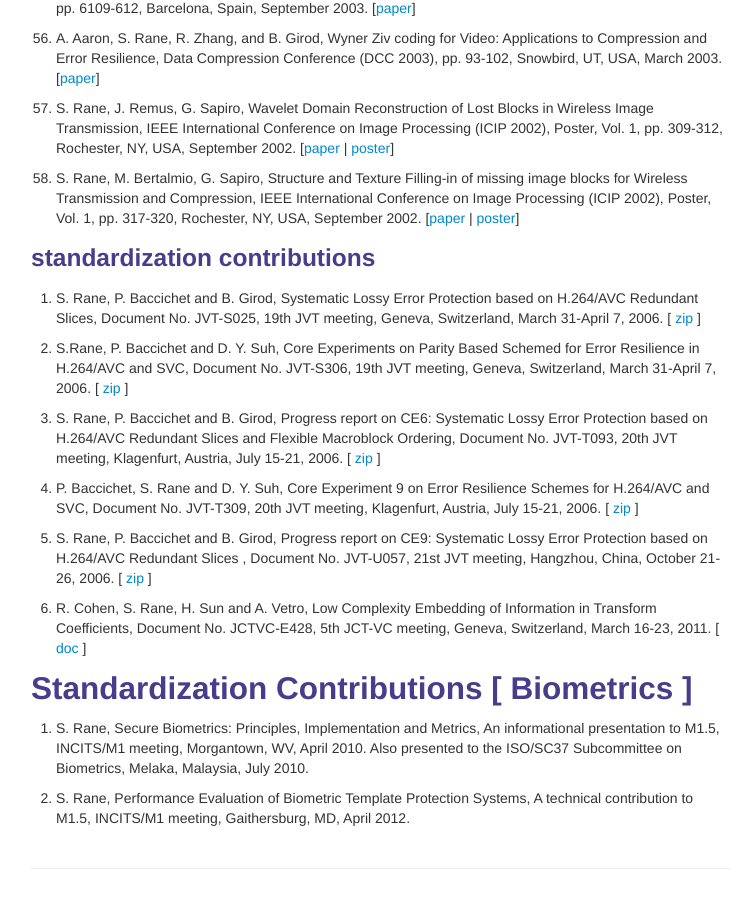
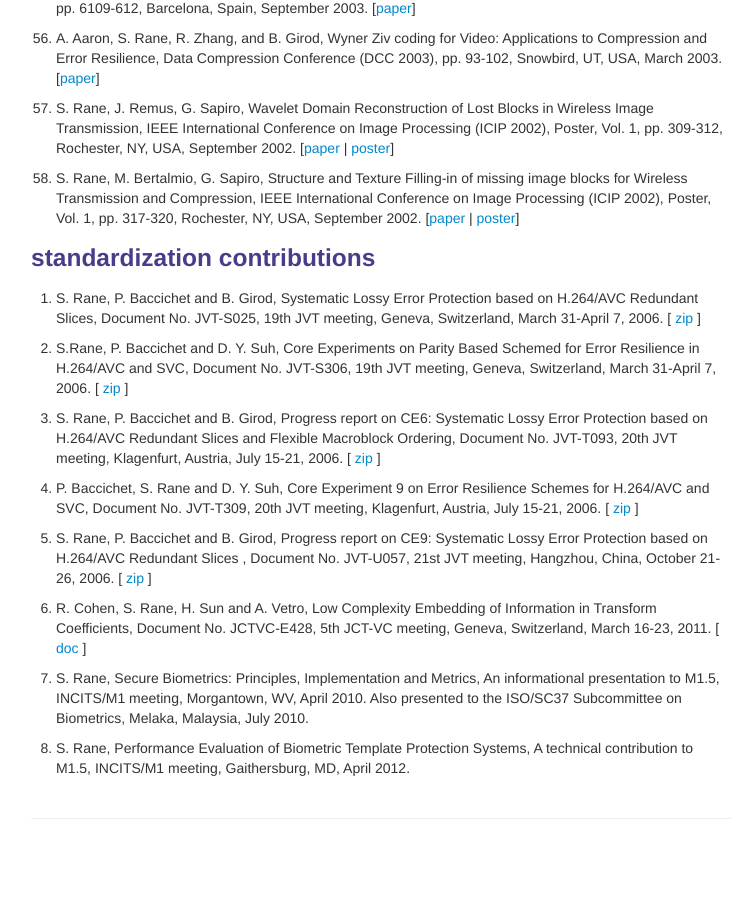
Before and after one commit to shantanudrane/shantanudrane.github.io, a Jekyll site: the page built from pages/pubs.md, in a window 1280 px wide and 900 px high, scrolled down 4976 px. Shown: the whole window, without its empty margins (259-1012 px from the left). Built offline with Jekyll 4.4.1, drawn with Linux system fonts in a browser that asks for light colours; after the commit the page ends 5826 px from its top, so only the background shows below that.

Commit message:
corrected categorization of standards documents

```diff
--- a/pages/pubs.md
+++ b/pages/pubs.md
@@ -138,10 +138,6 @@ description: Shantanu Rane's publications
    <li> <p>P. Baccichet, S. Rane and D. Y. Suh, Core Experiment 9 on Error Resilience Schemes for H.264/AVC and SVC, Document No. JVT-T309, 20th JVT meeting, Klagenfurt, Austria, July 15-21, 2006. [ <a href="http://ftp3.itu.ch/av-arch/jvt-site/2006_07_Klagenfurt/JVT-T309.zip">zip</a> ]</p> </li>
    <li> <p>S. Rane, P. Baccichet and B. Girod, Progress report on CE9: Systematic Lossy Error Protection based on H.264/AVC Redundant Slices , Document No. JVT-U057, 21st JVT meeting, Hangzhou, China, October 21-26, 2006. [ <a href="http://ftp3.itu.ch/av-arch/jvt-site/2006_10_Hangzhou/JVT-U057.zip">zip</a> ]</p> </li>
    <li> <p>R. Cohen, S. Rane, H. Sun and A. Vetro, Low Complexity Embedding of Information in Transform Coefficients, Document No. JCTVC-E428, 5th JCT-VC meeting, Geneva, Switzerland, March 16-23, 2011. [ <a href="http://phenix.it-sudparis.eu/jct/doc_end_user/current_document.php?id=2364">doc</a> ]</p> </li>
-</ol>
-
-<h2><b> Standardization Contributions [ Biometrics ]</b> </h2>
-   <ol>
   <li> <p>  S. Rane, Secure Biometrics: Principles, Implementation and Metrics, An informational presentation to M1.5, INCITS/M1 meeting, Morgantown, WV, April 2010. Also presented to the ISO/SC37 Subcommittee on Biometrics, Melaka, Malaysia, July 2010.
 </p></li>
    <li> <p>  S. Rane, Performance Evaluation of Biometric Template Protection Systems, A technical contribution to M1.5, INCITS/M1 meeting, Gaithersburg, MD, April 2012. </p></li>
```
